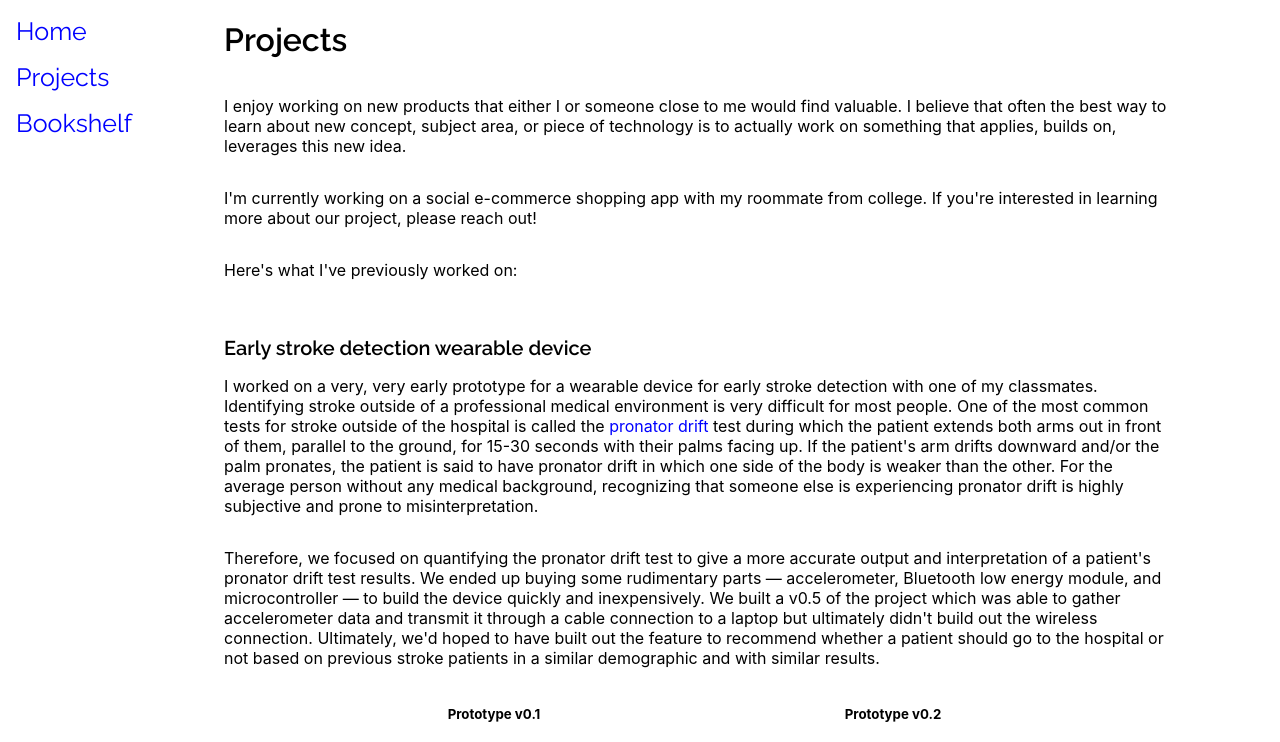
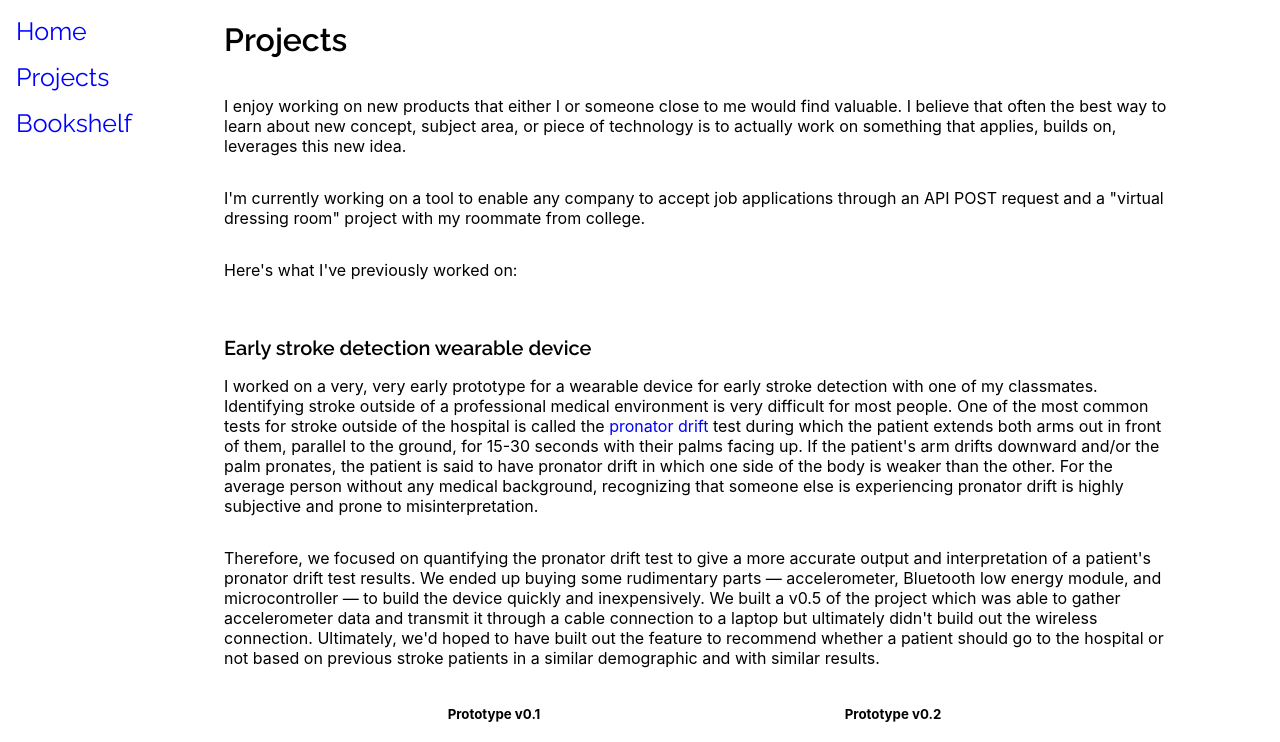
Before and after one commit to ianclim/ianlim.com, a React (Create React App) app: page /projects in a window 1280 px wide. Shown: the top 742 px of the page. Built offline with nearby package versions, Linux system fonts and the light colour scheme.

Commit message:
updated projects

```diff
--- a/src/components/Projects/Projects.js
+++ b/src/components/Projects/Projects.js
@@ -21,7 +21,7 @@ class Projects extends React.Component {
           actually work on something that applies, builds on, leverages this new idea.
         </p>
         <p>
-          I'm currently working on a social e-commerce shopping app with my roommate from college. If you're interested in learning more about our project, please reach out!
+          I'm currently working on a tool to enable any company to accept job applications through an API POST request and a "virtual dressing room" project with my roommate from college.
         </p>
         <p>
           Here's what I've previously worked on:
```
